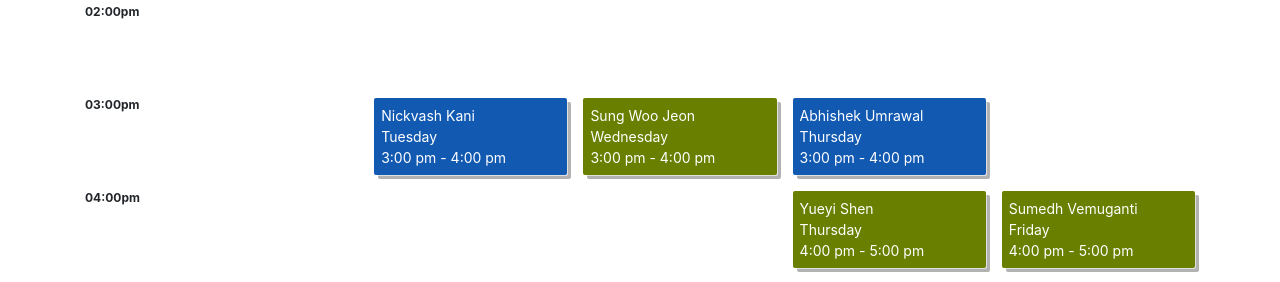
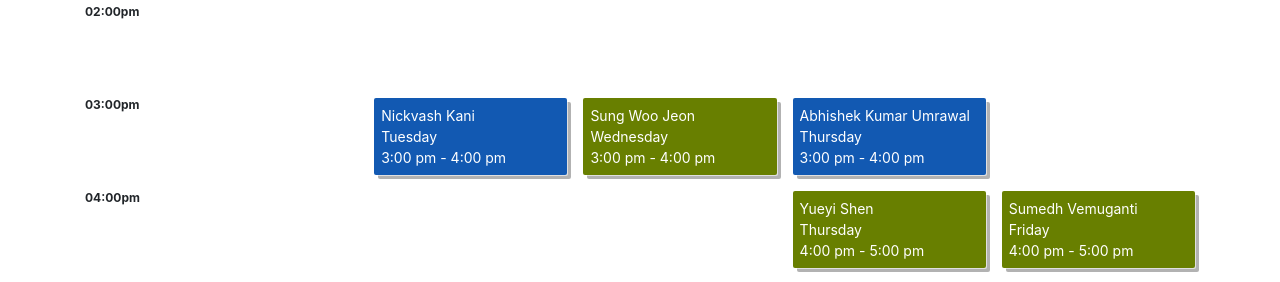
Before and after one commit to UIUC-ECE374B/su25, a Jekyll site: the page built from office_hours.md, in a window 1280 px wide. Shown: the part 1544-1826 px from the top of the page. Built offline with Jekyll 4.4.1, drawn with Linux system fonts in a browser that asks for light colours.

Commit message:
Updating Abhishek's photo and name

```diff
--- a/_data/people.yml
+++ b/_data/people.yml
@@ -14,12 +14,12 @@
         location:
 
 abhishek:
-    display_name: "Abhishek Umrawal"
+    display_name: "Abhishek Kumar Umrawal"
     netid: aumrawal
     webpage: "https://www.linkedin.com/in/abhishekumrawal/"
     github:
     role: faculty
-    image: /img/people/abhishek.jpeg
+    image: /img/people/abhishek.png
     bio: Teaching Assistant Professor
     OHs:
       OH1:
```
Also changed, not shown: 1 other file.
